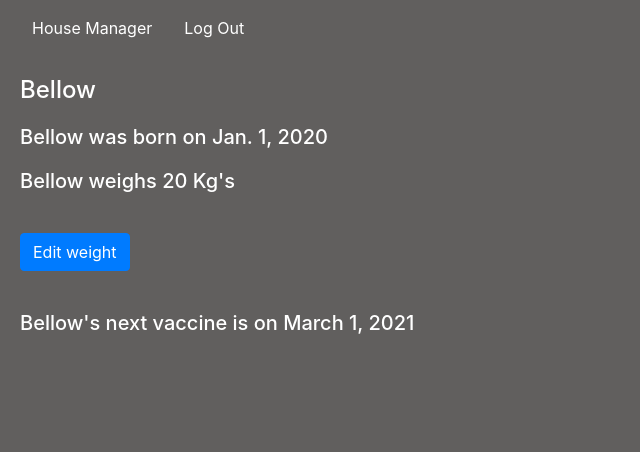
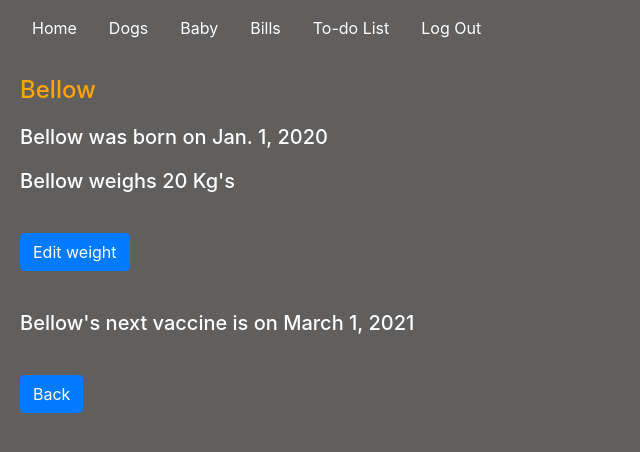
Before and after one commit to crostipunctus/housemouse, a Django app: a page that uses housemanager/templates/housemanager/layout.html in a window 1280 px wide. Shown: the top 452 px of the page, without its empty margins (0-640 px from the left). Run offline with Django 3.2, Linux system fonts and the light colour scheme; a user stored in the database is signed in; data comes from the database, SQL or seed files in the repository; both versions use the stored data as it was after the commit; some libraries are stand-ins or nearby versions.

Commit message:
navbar links complete

```diff
--- a/housemanager/static/housemanager/dog-name.js
+++ b/housemanager/static/housemanager/dog-name.js
@@ -1,4 +1,10 @@
 document.addEventListener('DOMContentLoaded', function() {
+
+    let back = document.querySelector("#back")
+
+    back.onclick = function () {
+      window.history.back();
+    }
 
     let submit = document.querySelector("#submit")
 
--- a/housemanager/templates/housemanager/baby.html
+++ b/housemanager/templates/housemanager/baby.html
@@ -9,4 +9,5 @@
 {% endfor %}
 
 
+
 {% endblock %}
--- a/housemanager/templates/housemanager/dog_name.html
+++ b/housemanager/templates/housemanager/dog_name.html
@@ -8,7 +8,7 @@
 
 
     {% for dog_details in dog_details %}
-        <h4 id="name">{{dog_details.dog_name}}</h4>
+        <h4 style="color: orange;" id="name">{{dog_details.dog_name}}</h4>
         <h5>{{dog_details.dog_name}} was born on {{dog_details.dog_birthdate}}</h5>
         <h5 id="weight-field">{{dog_details.dog_name}} weighs {{dog_details.dog_weight}} Kg's</h5>
         <button id="weight" class="btn-primary btn">Edit weight</button>
@@ -26,4 +26,6 @@
     {% endfor %}
 </div>
 
+<button id="back" class="btn-primary btn">Back</button>
+
 {% endblock %}
--- a/housemanager/templates/housemanager/layout.html
+++ b/housemanager/templates/housemanager/layout.html
@@ -17,7 +17,13 @@
     <body>
 
         <nav id="topnav" class="navbar navbar-expand-lg">
-            <a class="nav-link active" href="{% url 'index' %}">House Manager</a>
+            <a class="nav-link active" href="{% url 'index' %}">Home</a>
+            <a class="nav-link active" href="{% url 'dogs' %}">Dogs</a>
+            <a class="nav-link active" href="{% url 'baby' %}">Baby</a>
+            <a class="nav-link active" href="{% url 'bills' %}">Bills</a>
+            <a class="nav-link active" href="{% url 'todo' %}">To-do List</a>
+
+
 
             <div>
               <ul class="nav">
--- a/housemanager/views.py
+++ b/housemanager/views.py
@@ -13,6 +13,7 @@ from .models import Dogs, Todo, Items, Baby, Vaccine, Bills
 from django.views.decorators.csrf import csrf_exempt
 import json
 
+@login_required(login_url="/login")
 def index(request):
     dogs = Dogs.objects.all()
     todo = Todo.objects.all()
@@ -79,7 +80,7 @@ def register(request):
     else:
         return render(request, "housemanager/register.html")
 
-
+@login_required(login_url="/login")
 def dogs(request):
     dogs = Dogs.objects.all()
     todo = Todo.objects.filter(todo_cat="Dogs", done=False)
@@ -88,6 +89,7 @@ def dogs(request):
         "todo": todo
     })
 
+@login_required(login_url="/login")
 def dog_name(request, name):
     if request.method == "GET":
         dog_details = Dogs.objects.filter(dog_name=name)
@@ -108,7 +110,7 @@ def dog_name(request, name):
 
             })
 
-
+@login_required(login_url="/login")
 def baby(request):
     baby_todo = Todo.objects.filter(todo_cat="Baby", done=False)
     return render(request, "housemanager/baby.html", {
@@ -116,6 +118,7 @@ def baby(request):
     })
 
 @csrf_exempt
+@login_required(login_url="/login")
 def bills(request):
     bills = Bills.objects.all()
     return render(request, "housemanager/bills.html", {
@@ -123,6 +126,7 @@ def bills(request):
     })
 
 @csrf_exempt
+@login_required(login_url="/login")
 def add_bill(request):
     data = json.loads(request.body)
     name = data.get("name")
@@ -132,7 +136,7 @@ def add_bill(request):
     b.save()
     return JsonResponse({"message": "Bill added"}, status=201)
 
-
+@login_required(login_url="/login")
 def todo(request):
     todolist = Todo.objects.filter(done=False)
     print(todolist)
@@ -141,6 +145,7 @@ def todo(request):
     })
 
 @csrf_exempt
+@login_required(login_url="/login")
 def update_todo(request):
     data = json.loads(request.body)
     text = data.get("todo")
@@ -152,6 +157,7 @@ def update_todo(request):
 
 
 @csrf_exempt
+@login_required(login_url="/login")
 def add_dog(request):
     data = json.loads(request.body)
     name = data.get("dog_name")
@@ -163,6 +169,7 @@ def add_dog(request):
 
 
 @csrf_exempt
+@login_required(login_url="/login")
 def todo_done(request):
 
     data = json.loads(request.body)
@@ -172,6 +179,7 @@ def todo_done(request):
     return JsonResponse({"Message": "Todo done"}, status=201)
 
 @csrf_exempt
+@login_required(login_url="/login")
 def dog_weight(request):
     data = json.loads(request.body)
     name = data.get("dog_name")
```
Also changed, not shown: housemanager/templates/housemanager/bills.html (+4 -4 lines), db.sqlite3.
